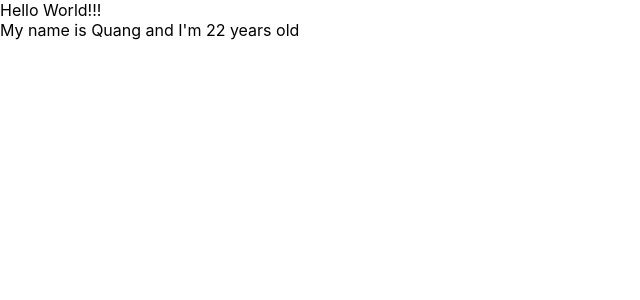
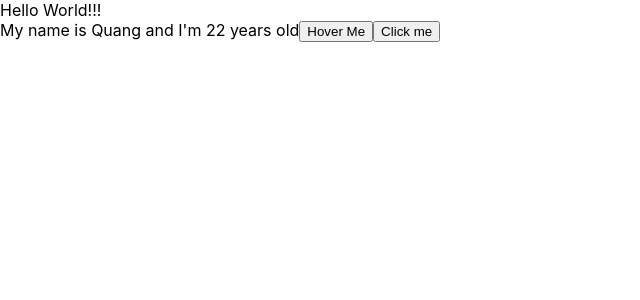
Before and after one commit to thanhquang259/test-demo-React, a React (Create React App) app: page / in a window 1280 px wide. Shown: the top 300 px of the page, without its empty margins (0-640 px from the left). Built offline with nearby package versions, Linux system fonts and the light colour scheme.

Commit message:
Xu ly su kien

```diff
--- a/src/Components/MyComponent.js
+++ b/src/Components/MyComponent.js
@@ -7,6 +7,13 @@
     state = {
         name: 'Quang',
         age: 22
+    };
+    handleClick(event) {
+        // console.log('Click me ')
+        console.log('My name is')
+    }
+    handleOnMoverOver(event) {
+        console.log(event.pageX)
     }
     //state dùng để ghi các thuộc tính của component và có thể thay đổi dễ dàng
     // muốn in ra các phần tử trong state phải bỏ trong {} và keyword this để ánh xạ
@@ -16,6 +23,8 @@
             <div>
                 My name is {this.state.name} and
                 I'm {this.state.age} years old
+                <button onMouseOver={this.handleOnMoverOver}>Hover Me</button>
+                <button onClick={this.handleClick}>Click me </button>
             </div>
 
         );
```
